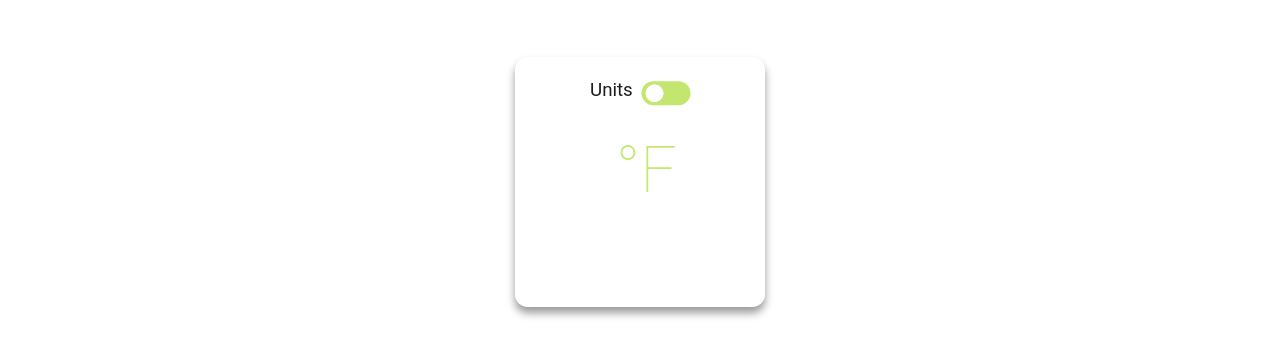
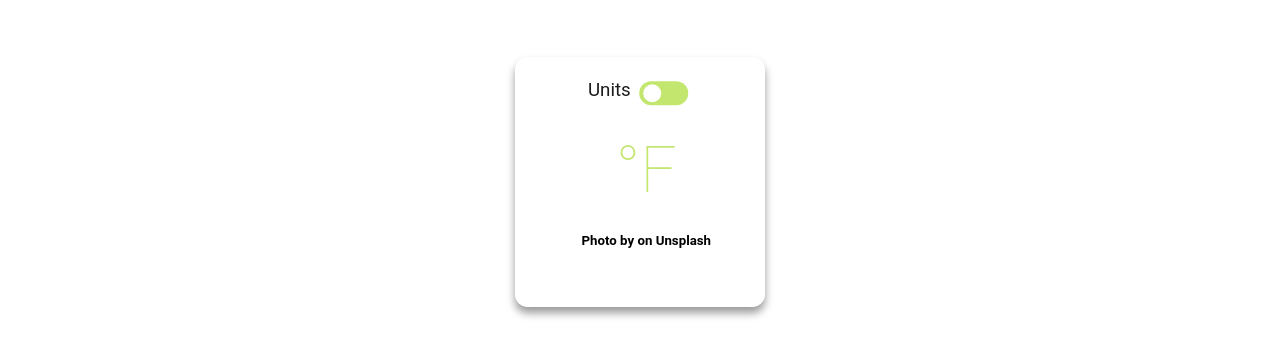
Before and after one commit to kennysexton/Splashdown, a React (Create React App) app: page / in a window 1280 px wide. Both pictures are taken after a click on the element "Cancún, Mexico". Shown: the part 218-575 px from the top of the page. Built offline with nearby package versions, Linux system fonts and the light colour scheme; no server answers.

Commit message:
adding author credit to settings modal

```diff
--- a/src/App.js
+++ b/src/App.js
@@ -22,6 +22,7 @@ function App() {
 
   // Unsplash
   const [imgs, setImgs] = useState("");
+  const [photographer, setPhotographer] = useState("")
   const [photographerLink, setPhotographerLink] = useState("")
   const [unsplashLink, setUnsplashLink] = useState("")
 
@@ -41,9 +42,11 @@ function App() {
     fetch(unsplashQuery)
       .then(response => response.json())
       .then(data => {
-        setImgs(data.results[0].urls);
-        setPhotographerLink(data.results[0].user.links.html)
-        setUnsplashLink(data.results[0].links.html)
+        const result = data.results[0]
+        setImgs(result.urls);
+        setPhotographerLink(result.user.links.html)
+        setUnsplashLink(result.links.html)
+        setPhotographer(result.user.name)
 
         setLoading(false) // TODO move this trigger to imageBackground componenet to represent to load
       })
@@ -83,7 +86,7 @@ function App() {
       </div>
 
       {/* Shows settings and credits */}
-      {hidden ? <div></div> : <SettingsModal photographer={photographerLink} unsplashLink={unsplashLink} />}
+      {hidden ? <div></div> : <SettingsModal photographerLink={photographerLink} name={photographer} unsplashLink={unsplashLink} />}
       <div className="bottomGradient"></div>
 
     </div>
--- a/src/components/SettingsModal.js
+++ b/src/components/SettingsModal.js
@@ -1,6 +1,6 @@
 import React, { useState } from 'react'
 
-function SettingsModal() {
+function SettingsModal(props) {
     const color1 = "#C2E66E"
     const color2 = "#96e6a1"
     const [unit, setUnit] = useState("imperial");
@@ -16,6 +16,7 @@ function SettingsModal() {
                     <span className="slider round" > </span>
                 </label>
                 <h4 style={{ color: { color }.color }}>{symbol}</h4>
+                <h5 >Photo by <a href={props.photographer}>{props.name}</a> on Unsplash</h5>
             </div>
         </div>
     );
```
